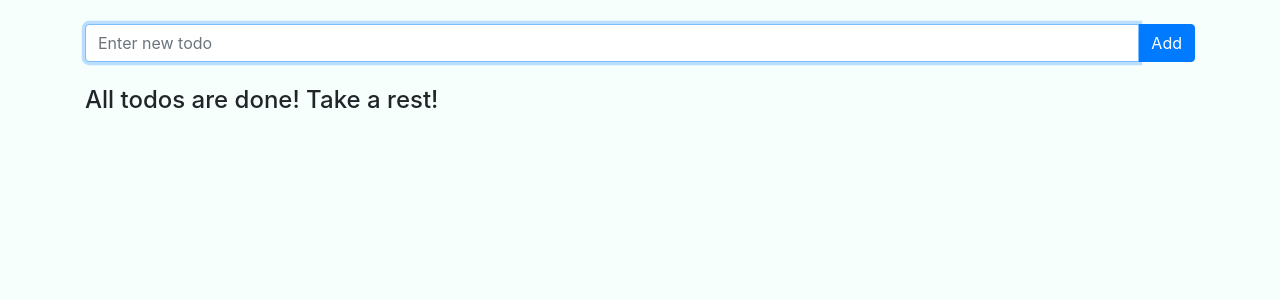
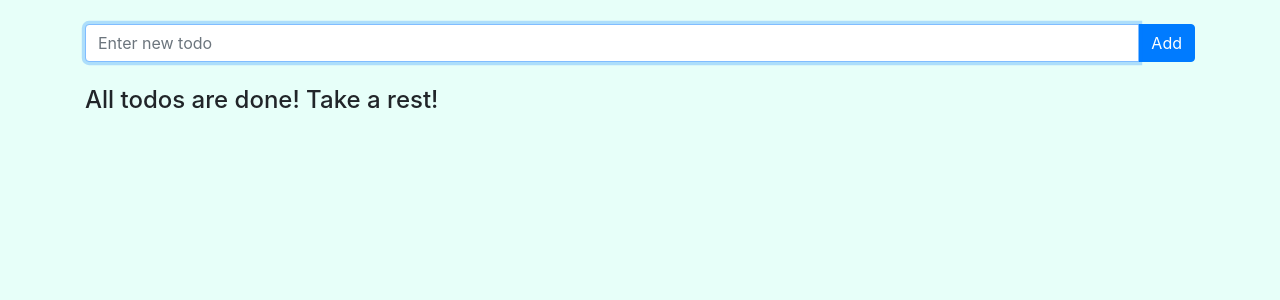
Before and after one commit to akashishu777/Todo-Applicaton-Using-Hooks, a React (Create React App) app: page / in a window 1280 px wide. Shown: the top 300 px of the page. Built offline with nearby package versions, Linux system fonts and the light colour scheme.

Commit message:
Fixing bug

```diff
--- a/src/index.css
+++ b/src/index.css
@@ -5,7 +5,7 @@ body {
     sans-serif;
   -webkit-font-smoothing: antialiased;
   -moz-osx-font-smoothing: grayscale;
-  background-color: rgb(247, 255, 253);
+  background-color: rgb(231, 255, 249);
 }
 
 code {
```
